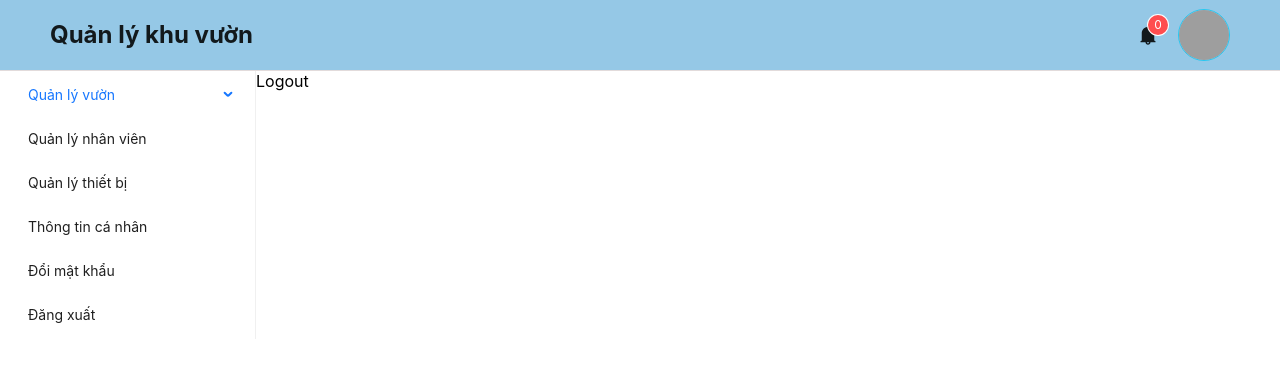
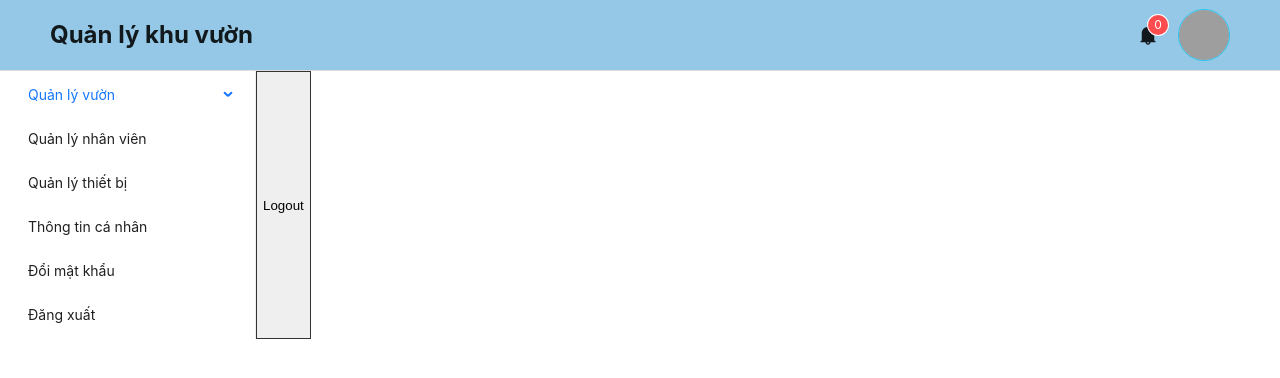
Before and after one commit to thaithuytb/datn, a React (Create React App) app in the folder web/: page /logout in a window 1280 px wide. Shown: the top 378 px of the page. Built offline with nearby package versions, Linux system fonts and the light colour scheme; grey boxes are pictures that could not be loaded.

Commit message:
login api

```diff
--- a/web/src/App.tsx
+++ b/web/src/App.tsx
@@ -6,21 +6,22 @@ import Garden from "./pages/Garden";
 import Logout from "./components/Logout";
 import ChangePassword from "./pages/ChangePassword";
 import PersonalInformation from "./pages/PersonalInformation";
-import { ProtectedRoute } from "./routes/protectedRoute";
-import { AdminRoute } from "./routes/adminRoute";
+import ProtectedRoute from "./routes/protectedRoute";
+import AdminRoute from "./routes/adminRoute";
 import NotFound from "./components/NotFound";
 import Login from "./pages/Login";
 import Home from "./pages/Home";
+import AuthContextProvider from "./contexts/authContext";
 
 const App = () => {
   const location = useLocation();
   const url = location.pathname;
 
   return (
-    <div>
-      {url !== '/login' && <HeaderLayout />}
+    <AuthContextProvider>
+      {url !== '/login' && <ProtectedRoute componentRedirect={HeaderLayout} />}
       <div className={url !== '/login' ? 'app_content': "" }>
-        {url !== '/login' &&  <SidebarLayout />}
+        {url !== '/login' && <ProtectedRoute componentRedirect={SidebarLayout} />}
         <Routes>
           <Route path="/" element={<Home/>} />
           <Route path="/login" element={<Login />}/>
@@ -50,7 +51,7 @@ const App = () => {
           />
         </Routes>
       </div>
-    </div>
+    </AuthContextProvider>
   );
 };
 
--- a/web/src/api/auth.ts
+++ b/web/src/api/auth.ts
@@ -1,11 +1,25 @@
 import { IInformationUserLogin } from "../types/login.type";
 import axiosClient from "./axiosClient";
+
+interface ApiResponse {
+  success: boolean;
+  data: any;
+  message?: string; //Error
+  statusCode?: number; //Error
+}
+
 
 class AuthApi {
   login(dto: IInformationUserLogin) {
     const url = "/auth/login";
     // validation
-    return axiosClient.post(url, { dto });
+    return axiosClient.post(url, { dto }) as unknown as ApiResponse;
+  }
+
+  autoLogin() {
+    const url = "/auth/verify-token";
+    // validation
+    return axiosClient.get(url) as unknown as ApiResponse;
   }
 
   static registerAuthApi() {
--- a/web/src/api/axiosClient.ts
+++ b/web/src/api/axiosClient.ts
@@ -1,30 +1,36 @@
 import axios from "axios";
 import queryString from "query-string";
+import { LOCAL_STORAGE_TOKEN } from "../common/local-storage-token";
 
 const axiosClient = axios.create({
   baseURL: process.env.REACT_APP_API_URL,
   headers: {
-    "content-type": "application/json",
+    "Content-Type": "application/json",
   },
   paramsSerializer: (params) => queryString.stringify(params),
 });
 
 axiosClient.interceptors.request.use(async (config) => {
-  // Handle token here ...
+  const token = localStorage.getItem(LOCAL_STORAGE_TOKEN);
+  if (token) {
+    config.headers.Authorization = `Bearer ${token}`;
+  }
   return config;
 });
 
-// axiosClient.interceptors.response.use(
-//   (response: any) => {
-//     if (response && response.data) {
-//       return response.data;
-//     }
-//     return response;
-//   },
-//   (error) => {
-//     // Handle errors
-//     throw error;
-//   }
-// );
+axiosClient.interceptors.response.use(
+  (response: any) => {
+    if (response?.data) {
+      return response.data;
+    }
+    return response;
+  },
+  (error) => {
+    if(error?.response?.data) {
+      throw error?.response?.data
+    }
+    throw error;
+  }
+);
 
 export default axiosClient;
--- a/web/src/components/Logout/index.tsx
+++ b/web/src/components/Logout/index.tsx
@@ -1,3 +1,14 @@
+import { useContext } from "react";
+import { AuthContext } from "../../contexts/authContext";
+import { useNavigate } from "react-router-dom";
+
 export default function Logout() {
-  return <div>Logout</div>;
+  const context = useContext(AuthContext);
+  const navigate = useNavigate();
+
+  const logout = async () => {
+    await context?.logout()
+    return navigate('/login')
+  }
+  return <button style={{border: "1px solid #333"}} onClick={logout}>Logout</button>;
 }
--- /dev/null
+++ b/web/src/contexts/authContext.tsx
@@ -0,0 +1,97 @@
+import { createContext, ReactNode, useEffect, useState } from "react";
+import { IInformationUserLogin } from "../types/login.type";
+import AuthApi from "../api/auth";
+import { LOCAL_STORAGE_TOKEN } from "../common/local-storage-token";
+
+interface PropsAuthContext {
+  children: ReactNode;
+}
+
+const authInformationDefault: IAuthInformation = {
+  isAuthenticated: false,
+  user: null,
+  token: null
+};
+
+interface IAuthInformation {
+  isAuthenticated: boolean,
+  user: any | null, //User | null,
+  token: string | null;
+}
+
+interface IAuthContext {
+  authInformation: IAuthInformation;
+  login: (dto: IInformationUserLogin) => void
+  logout: () => void
+}
+
+export const AuthContext = createContext<IAuthContext | undefined>(undefined)
+
+const AuthContextProvider: React.FC<PropsAuthContext> = ({ children }) => {
+  const [authInformation, setAuthInformation] = useState<IAuthInformation>(authInformationDefault);
+
+  async function autoLogin() {
+    if (localStorage.getItem(LOCAL_STORAGE_TOKEN)) {
+      const authApi = AuthApi.registerAuthApi()
+      try {
+        const res = await authApi.autoLogin();
+        if (res.success) {
+          const { user, token } = res.data
+          setAuthInformation({
+            ...authInformation,
+            user,
+            token,
+            isAuthenticated: true,
+          })
+        }
+      } catch (error: any) {
+        localStorage.removeItem(LOCAL_STORAGE_TOKEN);
+      }
+    }
+  };
+
+  async function login(dto: IInformationUserLogin){
+    const authApi = AuthApi.registerAuthApi()
+    try {
+      const res = await authApi.login(dto);
+      if (res.success) {
+        const { user, token } = res.data
+        localStorage.setItem(LOCAL_STORAGE_TOKEN, token);
+        setAuthInformation({
+          ...authInformation,
+          user,
+          token,
+          isAuthenticated: true,
+        })
+      }
+    } catch (error: any) {
+      throw error;
+    }
+  };
+
+  async function logout() {
+    localStorage.removeItem(LOCAL_STORAGE_TOKEN);
+    setAuthInformation({
+      ...authInformation,
+      isAuthenticated: false,
+      user: null,
+      token: null
+    });
+  };
+
+  useEffect(() => {
+    autoLogin();
+  }, []);
+
+  const data = {
+    authInformation,
+    login,
+    logout
+  };
+
+  return (
+    <AuthContext.Provider value={data}>{children}</AuthContext.Provider>
+  );
+};
+
+export default AuthContextProvider;
--- a/web/src/pages/Home/index.tsx
+++ b/web/src/pages/Home/index.tsx
@@ -1,6 +1,10 @@
+import { useContext } from "react";
+import { AuthContext } from "../../contexts/authContext";
+import { Navigate } from "react-router-dom";
+
 export default function Home() {
-  // check if authenticated the redirect to garden, else redirect to login
-  return (
+  const context = useContext(AuthContext);
+    return context?.authInformation?.isAuthenticated ? (
     <div>home</div>
-  )
+  ): <Navigate to='/login' />
 }
--- a/web/src/pages/Login/index.tsx
+++ b/web/src/pages/Login/index.tsx
@@ -1,11 +1,14 @@
-import { useState } from "react";
+import { useContext, useState } from "react";
 import "./index.css";
 import AuthApi from "../../api/auth";
 import { LOCAL_STORAGE_TOKEN } from "../../common/local-storage-token";
 import { IInformationUserLogin } from "../../types/login.type";
-import { useNavigate } from "react-router-dom";
+import { Navigate, useNavigate } from "react-router-dom";
+import { AuthContext } from "../../contexts/authContext";
 
-export default function Login(  ) {
+export default function Login() {
+  const context = useContext(AuthContext);
+
   const [informationUserLogin, setInformationUserLogin] = useState<IInformationUserLogin>({
     email: 'admin@admin.com',
     password: 'admin'
@@ -13,6 +16,9 @@ export default function Login(  ) {
 
   const navigate = useNavigate();
 
+  if (context?.authInformation.isAuthenticated) {
+    return <Navigate to='/' />
+  }
   const { email, password } = informationUserLogin
 
   const onChangeSetInformationUserLogin = (e: React.ChangeEvent<HTMLInputElement>) => {
@@ -22,17 +28,14 @@ export default function Login(  ) {
     e.preventDefault();
 
     try {
-      const res = await AuthApi.registerAuthApi().login({email, password});
-      if (res.data.success) {
-        const { user, token } = res.data.data
-        localStorage.setItem(LOCAL_STORAGE_TOKEN, token);
-        console.log(user)
-        console.log(token)
+      if (context?.login) {
+        await context.login({ email, password})
         return navigate('/')
       }
     } catch (error: any) {
-      console.log(error.response.data.statusCode);
-      console.log(error.response.data.message);
+      // TODO: handleError
+      console.log(error?.statusCode)
+      console.log(error?.message)
     }
   };
 
--- a/web/src/routes/adminRoute.tsx
+++ b/web/src/routes/adminRoute.tsx
@@ -4,7 +4,7 @@ interface PropsAdminRoute {
   componentRedirect: React.ComponentType;
 }
 
-export const AdminRoute: React.FC<PropsAdminRoute> = ({
+const AdminRoute: React.FC<PropsAdminRoute> = ({
   componentRedirect,
 }) => {
   const isAuthenticated = {
@@ -17,3 +17,5 @@ export const AdminRoute: React.FC<PropsAdminRoute> = ({
     <Navigate to="/login" />
   );
 };
+
+export default AdminRoute;
--- a/web/src/routes/protectedRoute.tsx
+++ b/web/src/routes/protectedRoute.tsx
@@ -4,10 +4,12 @@ interface PropsProtectedRoute {
   componentRedirect: React.ComponentType;
 }
 
-export const ProtectedRoute: React.FC<PropsProtectedRoute> = ({
+const ProtectedRoute: React.FC<PropsProtectedRoute> = ({
   componentRedirect,
 }) => {
   const isAuthenticated = true;
   const ComponentProtected: React.ComponentType = componentRedirect;
   return isAuthenticated ? <ComponentProtected /> : <Navigate to="/login" />;
 };
+
+export default ProtectedRoute;
```
Also changed, not shown: web/src/pages/Login/index.css (line endings or trailing spaces).
